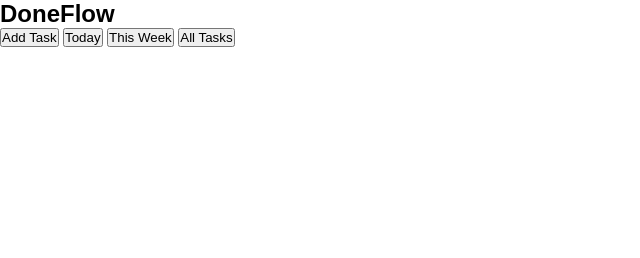
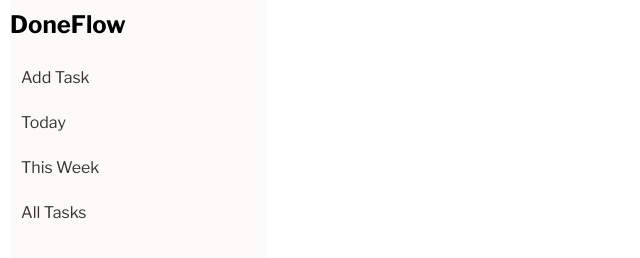
Before and after one commit to vasenkom/To-do-app, a website built with webpack: page src/index.html in a window 1280 px wide. Shown: the whole page, without its empty margins (0-640 px from the left). Built offline with nearby package versions, Linux system fonts and the light colour scheme.

Commit message:
add styling for menu: menu, buttons, hover

```diff
--- a/src/style.css
+++ b/src/style.css
@@ -2,5 +2,37 @@
     box-sizing: border-box;
     margin: 0;
     padding: 0;
-    font-family: "Space Grotesk", sans-serif;
+    font-family: "Libre Franklin", sans-serif;
 }
+body {
+    display: flex;
+    flex-direction: row;
+}
+.menu {
+    margin-left: 10px;
+    width: 20%;
+    display: flex;
+    flex-direction: column;
+    gap: 12px;
+    border-right: 1px solid transparent;
+    height: 585px;
+    background-color: #fcfaf8;
+}
+.menu h2 {
+    padding-top: 10px;
+    padding-bottom: 10px;
+}
+.menu button {
+    border: 1px solid transparent;
+    border-radius: 10px;
+    background-color: transparent;
+    text-align: left !important;
+    font-size: 16px;
+    padding: 6px 10px;
+    margin-right: 10px;
+    color: #363432;
+}
+.menu button:hover {
+    background-color: #fff0e5;
+    color: #cb5847;
+}
```
